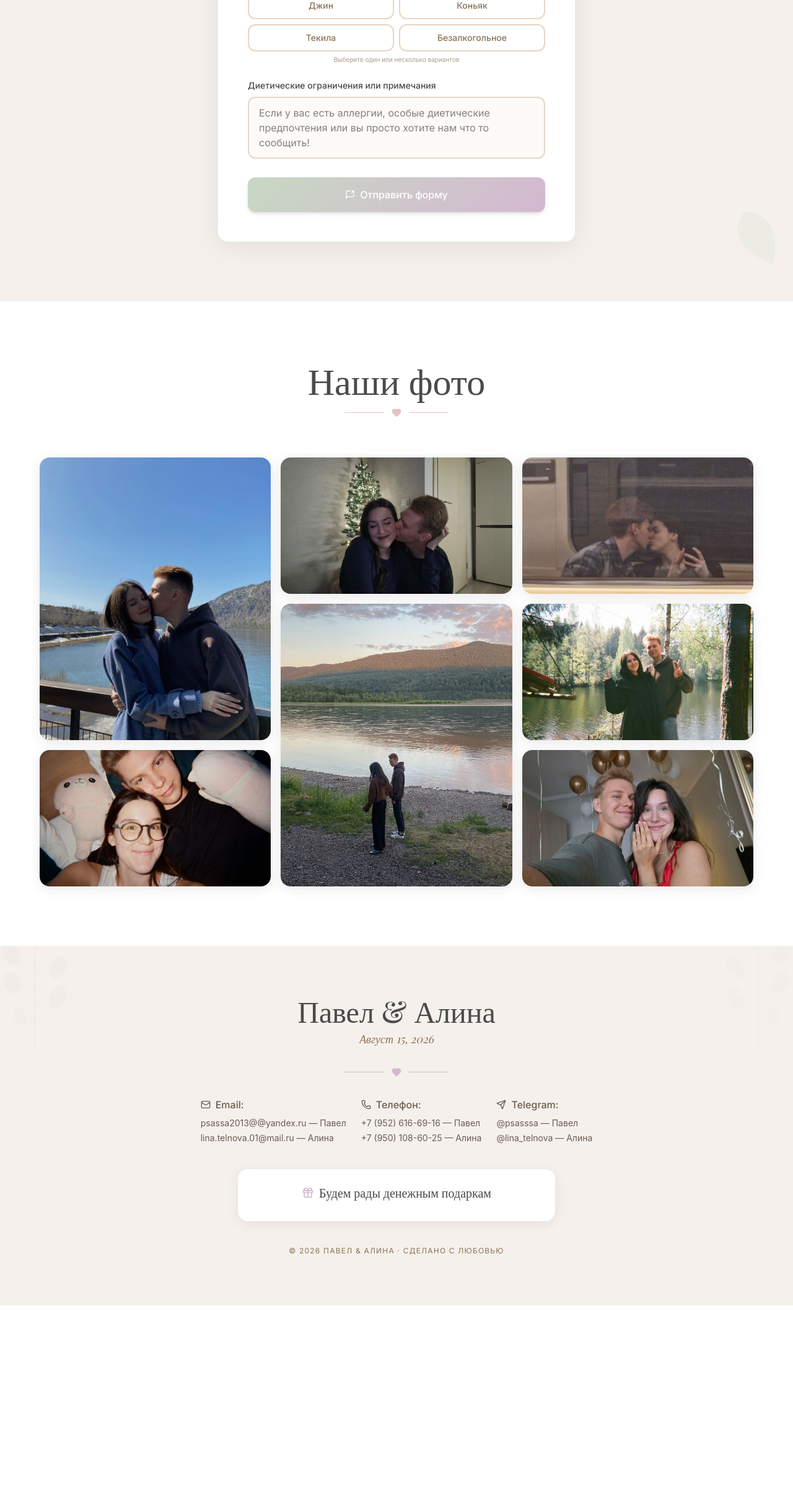
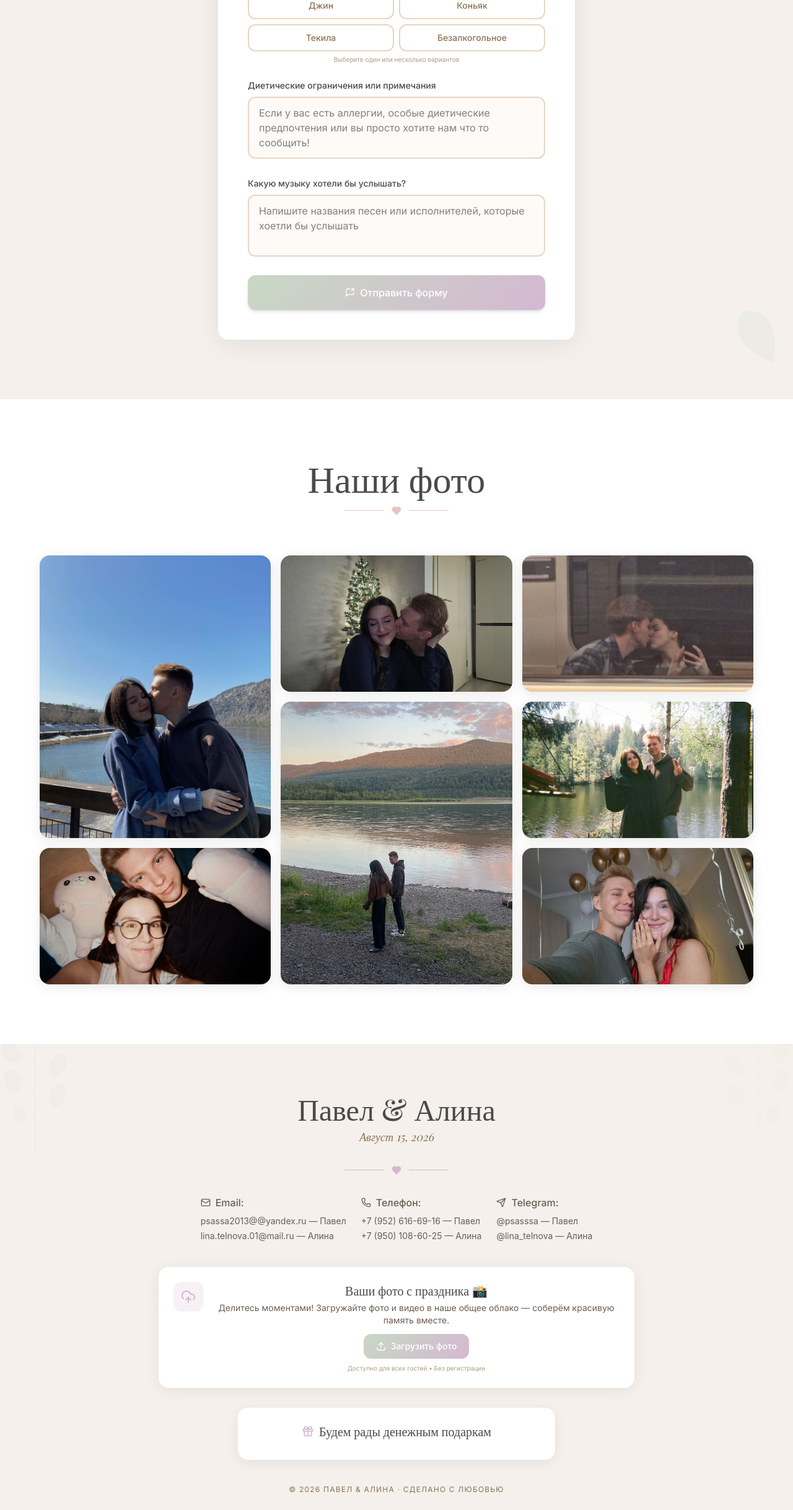
Before and after one commit to pssassa/wedding-invite-new, a React (Vite) app: page / in a window 1280 px wide. Shown: the part 4676-7112 px from the top of the page at 62% size. Before the commit the page ends 6782 px from the top, so only its background shows below. Built offline with nearby package versions, Linux system fonts and the light colour scheme.

Commit message:
Add music form and link on cloud for photo

```diff
--- a/src/app/App.tsx
+++ b/src/app/App.tsx
@@ -2,7 +2,7 @@ import { useState, useEffect } from 'react';
 import { motion } from 'motion/react';
 import {
   Heart, MapPin, Calendar, Clock, Mail, Phone, Gift, Send,
-  Music, Wine, Utensils, Sparkles, ExternalLink, MessageSquareShare
+  Music, Wine, Utensils, Sparkles, ExternalLink, MessageSquareShare, CloudUpload, Upload
 } from 'lucide-react';
 
 // ── Botanical SVG decorations ────────────────────────────────────────────────
@@ -441,6 +441,7 @@ function RSVPFormSection() {
     mealPreference: 'chicken',
     alcoholPreferences: [] as string[],
     dietaryNotes: '',
+    guestMusic: '',
   });
   const [submitted, setSubmitted] = useState(false);
   const [isSubmitting, setIsSubmitting] = useState(false);
@@ -472,6 +473,7 @@ function RSVPFormSection() {
         mealPreference: 'chicken',
         alcoholPreferences: [] as string[],
         dietaryNotes: '',
+        guestMusic: '',
       });
 
     } catch (error) {
@@ -684,6 +686,21 @@ function RSVPFormSection() {
                       placeholder="Если у вас есть аллергии, особые диетические предпочтения или вы просто хотите нам что то сообщить!"
                     />
                   </div>
+
+                  {/* Guest Music */}
+                  <div>
+                    <label className="font-['Inter'] text-sm font-medium text-[#4A4A4A] mb-2 block">
+                      Какую музыку хотели бы услышать?
+                    </label>
+                    <textarea
+                      value={formData.guestMusic}
+                      onChange={(e) => setFormData({ ...formData, guestMusic: e.target.value })}
+                      className="w-full px-4 py-3 rounded-xl border-2 border-[#E8D5C4] focus:border-[#C8D8C4] focus:outline-none transition-colors font-['Inter'] resize-none bg-[#fdfaf8]"
+                      rows={3}
+                      placeholder="Напишите названия песен или исполнителей, которые хоетли бы услышать"
+                    />
+                  </div>
+
                 </>
               )}
 
@@ -887,8 +904,43 @@ function FooterSection() {
                 @lina_telnova — Алина
               </a>
             </div>
+          </div>
 
+          {/* Photo Upload Link */}
+          <motion.div
+            initial={{ opacity: 0, y: 20 }}
+            whileInView={{ opacity: 1, y: 0 }}
+            viewport={{ once: true }}
+            className="bg-white rounded-2xl p-6 shadow-[0_4px_24px_rgba(0,0,0,0.07)] mb-8"
+          >
+            <div className="flex items-start gap-4">
+              <div className="flex-shrink-0 w-12 h-12 rounded-xl flex items-center justify-center"
+                  style={{ background: '#D4B8D133' }}>
+                <CloudUpload className="w-6 h-6 text-[#D4B8D1]" />
               </div>
+              <div className="flex-1 min-w-0">
+                <h3 className="font-['Playfair_Display'] text-xl text-[#4A4A4A] mb-1">
+                  Ваши фото с праздника 📸
+                </h3>
+                <p className="font-['Inter'] text-[#6B5D52] text-sm mb-3">
+                  Делитесь моментами! Загружайте фото и видео в наше общее облако — соберём красивую память вместе.
+                </p>
+                <a
+                  href="https://disk.yandex.ru/d/ТВОЯ_ССЫЛКА"  // 👇 Замени на свою ссылку
+                  target="_blank"
+                  rel="noopener noreferrer"
+                  className="inline-flex items-center gap-2 px-5 py-2.5 rounded-xl text-white font-medium text-sm transition-all hover:shadow-md"
+                  style={{ background: 'linear-gradient(135deg, #C8D8C4 0%, #D4B8D1 100%)' }}
+                >
+                  <Upload className="w-4 h-4" />
+                  Загрузить фото
+                </a>
+                <p className="font-['Inter'] text-[10px] text-[#8B7355]/70 mt-2">
+                  Доступно для всех гостей • Без регистрации
+                </p>
+              </div>
+            </div>
+          </motion.div>
 
           <div className="bg-white rounded-2xl p-6 mb-10 shadow-[0_4px_20px_rgba(0,0,0,0.07)] max-w-lg mx-auto">
             <div className="flex items-center justify-center gap-2 mb-2">
```
Lines whose indentation alone changed are shown as unchanged.
